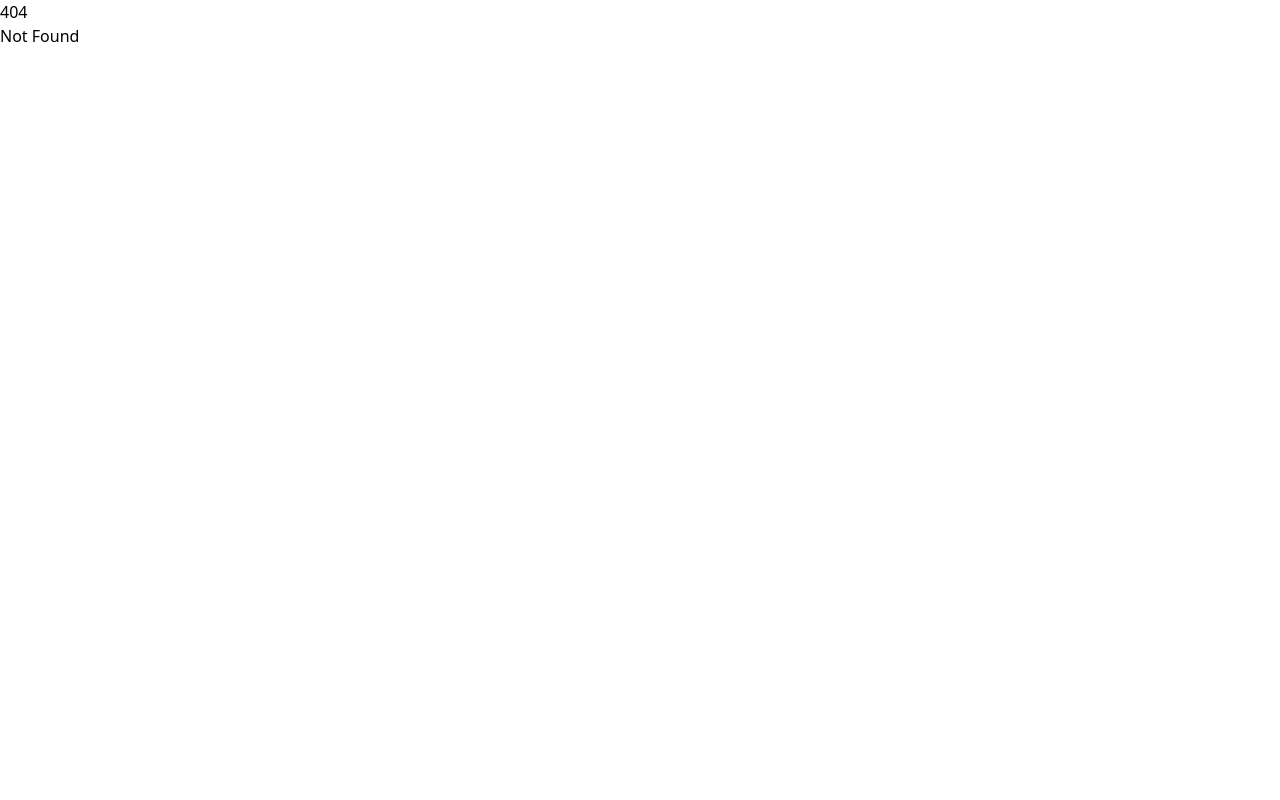
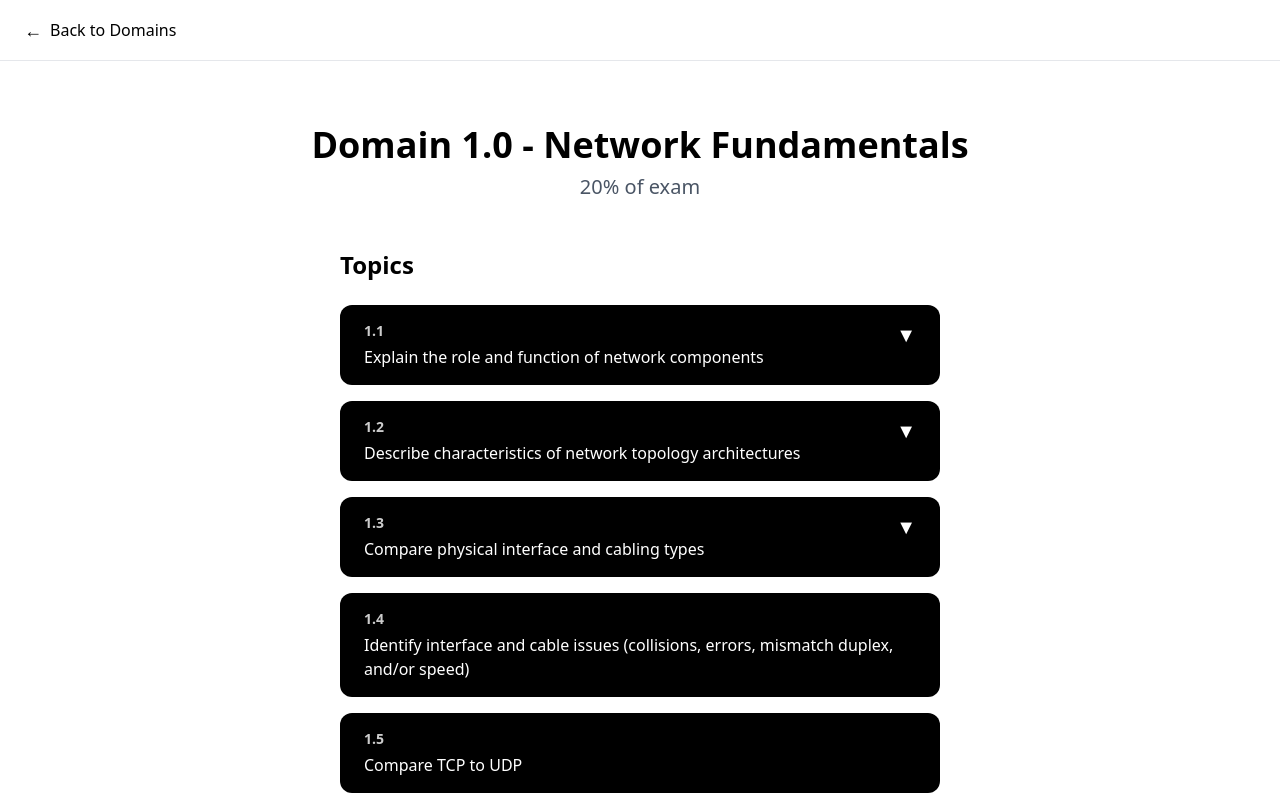
Before and after one commit to aleej93/cisco_ccna_v1.1, a SvelteKit app: page /domains/1 in a window 1280 px wide. Before the commit this address had no page. Shown: the top 800 px of the page. Built offline with nearby package versions, Linux system fonts and the light colour scheme.

Commit message:
feat: add Domain 1 detail page with expandable subtopics

```diff
--- /dev/null
+++ b/src/routes/domains/1/+page.svelte
@@ -0,0 +1,262 @@
+<script lang="ts">
+  /**
+   * Domain 1.0 - Network Fundamentals Detail Page
+   * Lists all topics and subtopics within this domain
+   */
+
+  // TypeScript interfaces for hierarchical structure
+  interface Subtopic {
+    id: string;
+    title: string;
+  }
+
+  interface Topic {
+    id: string;
+    title: string;
+    subtopics?: Subtopic[];
+  }
+
+  // Reactive state for tracking expanded topics
+  let expandedTopics: Set<string> = new Set();
+
+  // Toggle expand/collapse for a topic
+  function toggleTopic(topicId: string) {
+    if (expandedTopics.has(topicId)) {
+      expandedTopics.delete(topicId);
+    } else {
+      expandedTopics.add(topicId);
+    }
+    expandedTopics = expandedTopics; // Trigger reactivity
+  }
+
+  // Domain 1.0 Topics with Subtopics (from official CCNA 200-301 v1.1 blueprint)
+  const topics: Topic[] = [
+    {
+      id: '1.1',
+      title: 'Explain the role and function of network components',
+      subtopics: [
+        { id: '1.1.a', title: 'Routers' },
+        { id: '1.1.b', title: 'Layer 2 and Layer 3 switches' },
+        { id: '1.1.c', title: 'Next-generation firewalls and IPS' },
+        { id: '1.1.d', title: 'Access points' },
+        { id: '1.1.e', title: 'Controllers' },
+        { id: '1.1.f', title: 'Endpoints' },
+        { id: '1.1.g', title: 'Servers' },
+        { id: '1.1.h', title: 'PoE' }
+      ]
+    },
+    {
+      id: '1.2',
+      title: 'Describe characteristics of network topology architectures',
+      subtopics: [
+        { id: '1.2.a', title: 'Two-tier' },
+        { id: '1.2.b', title: 'Three-tier' },
+        { id: '1.2.c', title: 'Spine-leaf' },
+        { id: '1.2.d', title: 'WAN' },
+        { id: '1.2.e', title: 'Small office/home office (SOHO)' },
+        { id: '1.2.f', title: 'On-premises and cloud' }
+      ]
+    },
+    {
+      id: '1.3',
+      title: 'Compare physical interface and cabling types',
+      subtopics: [
+        { id: '1.3.a', title: 'Single-mode fiber, multimode fiber, copper' },
+        { id: '1.3.b', title: 'Connections (Ethernet shared media and point-to-point)' }
+      ]
+    },
+    {
+      id: '1.4',
+      title: 'Identify interface and cable issues (collisions, errors, mismatch duplex, and/or speed)'
+    },
+    {
+      id: '1.5',
+      title: 'Compare TCP to UDP'
+    },
+    {
+      id: '1.6',
+      title: 'Configure and verify IPv4 addressing and subnetting'
+    },
+    {
+      id: '1.7',
+      title: 'Describe private IPv4 addressing'
+    },
+    {
+      id: '1.8',
+      title: 'Configure and verify IPv6 addressing and prefix'
+    },
+    {
+      id: '1.9',
+      title: 'Describe IPv6 address types',
+      subtopics: [
+        { id: '1.9.a', title: 'Unicast (global, unique local, and link local)' },
+        { id: '1.9.b', title: 'Anycast' },
+        { id: '1.9.c', title: 'Multicast' },
+        { id: '1.9.d', title: 'Modified EUI 64' }
+      ]
+    },
+    {
+      id: '1.10',
+      title: 'Verify IP parameters for Client OS (Windows, Mac OS, Linux)'
+    },
+    {
+      id: '1.11',
+      title: 'Describe wireless principles',
+      subtopics: [
+        { id: '1.11.a', title: 'Nonoverlapping Wi-Fi channels' },
+        { id: '1.11.b', title: 'SSID' },
+        { id: '1.11.c', title: 'RF' },
+        { id: '1.11.d', title: 'Encryption' }
+      ]
+    },
+    {
+      id: '1.12',
+      title: 'Explain virtualization fundamentals (server virtualization, containers, and VRFs)'
+    },
+    {
+      id: '1.13',
+      title: 'Describe switching concepts',
+      subtopics: [
+        { id: '1.13.a', title: 'MAC learning and aging' },
+        { id: '1.13.b', title: 'Frame switching' },
+        { id: '1.13.c', title: 'Frame flooding' },
+        { id: '1.13.d', title: 'MAC address table' }
+      ]
+    }
+  ];
+</script>
+
+<div class="min-h-screen bg-white">
+  <!-- Navigation Bar with Back Button -->
+  <nav class="w-full border-b border-gray-200 px-6 py-4">
+    <div class="max-w-7xl mx-auto">
+      <a
+        href="/domains"
+        class="inline-flex items-center text-black hover:text-gray-600 transition-colors duration-200"
+      >
+        <span class="text-lg">←</span>
+        <span class="ml-2 font-medium">Back to Domains</span>
+      </a>
+    </div>
+  </nav>
+
+  <!-- Main Content -->
+  <main class="flex flex-col items-center justify-center px-6 py-16">
+    <!-- Page Title and Subtitle -->
+    <div class="text-center mb-12">
+      <h1 class="text-4xl font-bold text-black mb-2">Domain 1.0 - Network Fundamentals</h1>
+      <p class="text-xl text-gray-600">20% of exam</p>
+    </div>
+
+    <!-- Section Header -->
+    <div class="w-full max-w-[600px] mb-6">
+      <h2 class="text-2xl font-bold text-black">Topics</h2>
+    </div>
+
+    <!-- Topic Cards - Centered Vertical Stack -->
+    <div class="flex flex-col items-center gap-4 w-full">
+      {#each topics as topic}
+        <div class="flex flex-col items-center w-full">
+          <!-- Main Topic Card -->
+          {#if topic.subtopics && topic.subtopics.length > 0}
+            <!-- Topic WITH subtopics - Expandable -->
+            <button
+              on:click={() => toggleTopic(topic.id)}
+              class="topic-card w-[600px] px-6 py-4 bg-black rounded-xl
+                     transition-all duration-200 ease-in-out
+                     hover:scale-105 hover:shadow-lg
+                     focus:outline-none focus:ring-2 focus:ring-gray-400 focus:ring-offset-2
+                     text-left cursor-pointer"
+            >
+              <div class="flex items-start justify-between">
+                <div class="flex-1">
+                  <!-- Topic ID -->
+                  <div class="text-sm font-bold text-white opacity-80 mb-1">
+                    {topic.id}
+                  </div>
+
+                  <!-- Topic Title -->
+                  <div class="text-base font-medium text-white">
+                    {topic.title}
+                  </div>
+                </div>
+
+                <!-- Expand/Collapse Indicator -->
+                <div class="text-white text-xl ml-4 flex-shrink-0">
+                  {expandedTopics.has(topic.id) ? '▲' : '▼'}
+                </div>
+              </div>
+            </button>
+
+            <!-- Subtopics (shown when expanded) -->
+            {#if expandedTopics.has(topic.id)}
+              <div class="flex flex-col items-center gap-3 w-full mt-3">
+                {#each topic.subtopics as subtopic}
+                  <a
+                    href="/study/{subtopic.id}"
+                    class="subtopic-card w-[550px] px-5 py-3 bg-gray-800 rounded-lg
+                           transition-all duration-200 ease-in-out
+                           hover:scale-105 hover:shadow-lg
+                           focus:outline-none focus:ring-2 focus:ring-gray-400 focus:ring-offset-2
+                           text-left ml-12"
+                  >
+                    <!-- Subtopic ID -->
+                    <div class="text-xs font-bold text-white opacity-70 mb-1">
+                      {subtopic.id}
+                    </div>
+
+                    <!-- Subtopic Title -->
+                    <div class="text-sm font-medium text-white">
+                      {subtopic.title}
+                    </div>
+                  </a>
+                {/each}
+              </div>
+            {/if}
+          {:else}
+            <!-- Topic WITHOUT subtopics - Direct link -->
+            <a
+              href="/study/{topic.id}"
+              class="topic-card w-[600px] px-6 py-4 bg-black rounded-xl
+                     transition-all duration-200 ease-in-out
+                     hover:scale-105 hover:shadow-lg
+                     focus:outline-none focus:ring-2 focus:ring-gray-400 focus:ring-offset-2
+                     text-left"
+            >
+              <!-- Topic ID -->
+              <div class="text-sm font-bold text-white opacity-80 mb-1">
+                {topic.id}
+              </div>
+
+              <!-- Topic Title -->
+              <div class="text-base font-medium text-white">
+                {topic.title}
+              </div>
+            </a>
+          {/if}
+        </div>
+      {/each}
+    </div>
+  </main>
+</div>
+
+<style>
+  /* Override any link color styling */
+  a.topic-card,
+  a.topic-card:visited,
+  a.topic-card:hover,
+  a.topic-card:active,
+  a.subtopic-card,
+  a.subtopic-card:visited,
+  a.subtopic-card:hover,
+  a.subtopic-card:active {
+    color: #ffffff;
+    text-decoration: none;
+  }
+
+  /* Remove default button styling */
+  button.topic-card {
+    border: none;
+    background-color: #000000;
+  }
+</style>
```
